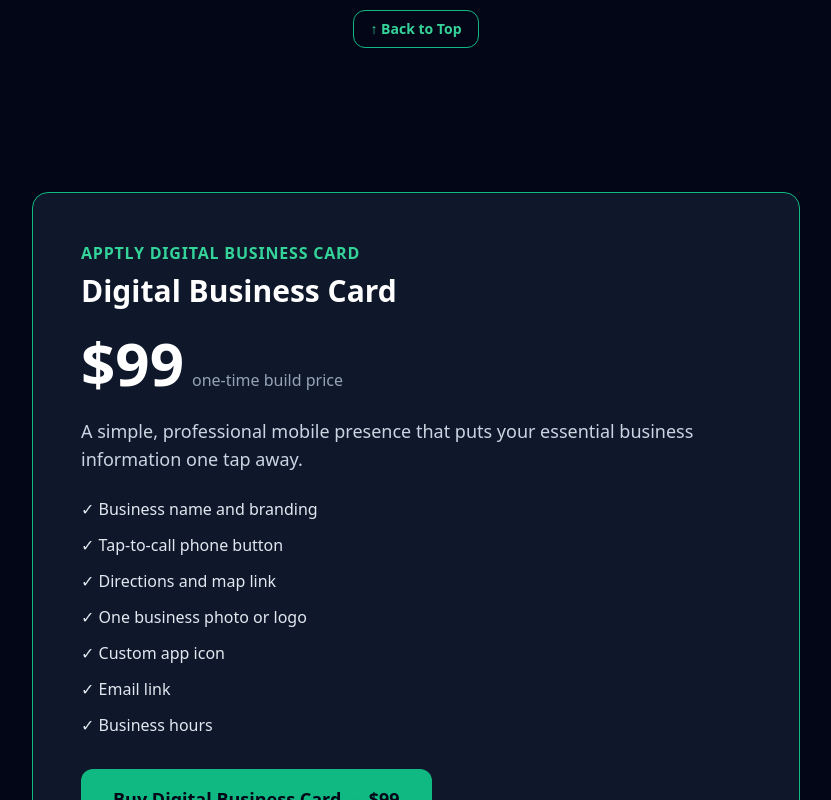
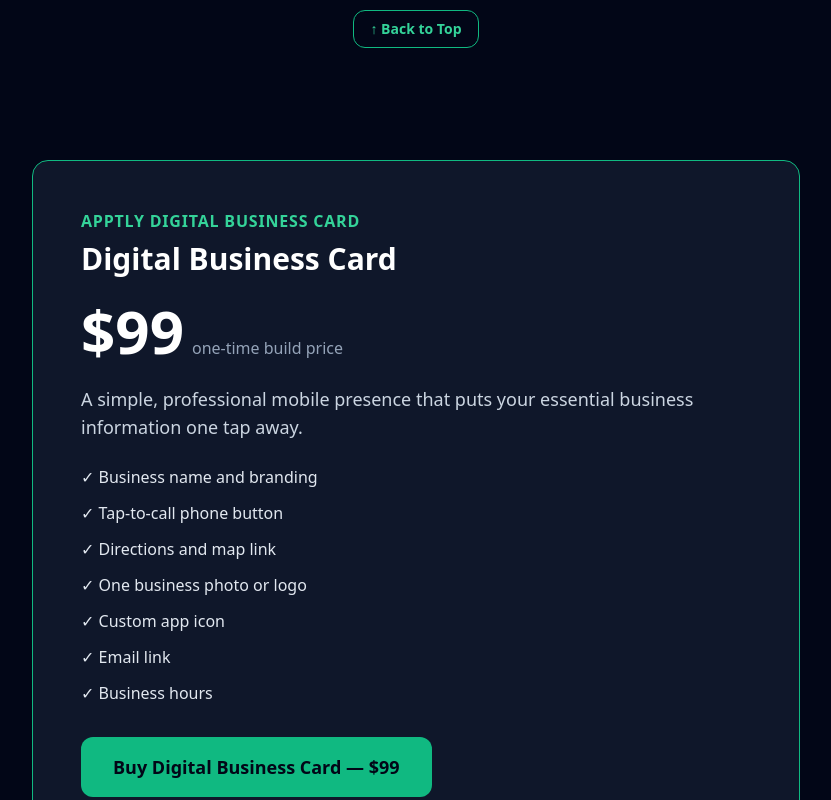
Before and after one commit to myapptly/apptly-website, a Next.js app: page / in a window 1280 px wide. Shown: the part 740-1540 px from the top of the page, without its empty margins (224-1055 px from the left). Built offline with nearby package versions, Linux system fonts and the light colour scheme.

Commit message:
Modify digital card section and logo source
Updated the digital card section's padding and changed the logo image source.

```diff
--- a/app/page.tsx
+++ b/app/page.tsx
@@ -156,7 +156,7 @@ export default function HomePage() {
       </section>
 
 {/* DIGITAL BUSINESS CARD */}
-      <section id="digital-card" className="bg-slate-950 px-6 py-16">
+      <section id="digital-card" className="bg-slate-950 px-6 py-8">
         <div className="mx-auto max-w-3xl">
           <div className="rounded-2xl border border-emerald-500 bg-slate-900 p-8 md:p-12">
 
@@ -663,7 +663,7 @@ export default function HomePage() {
             <div className="mt-8 rounded-2xl border border-emerald-500 bg-slate-950 p-6">
 
   <img
-    src="/apptly-logo.png"
+    src="/apptly-logo1.png"
     alt="APPTLY"
     className="h-16 w-16 object-contain"
   />
```
